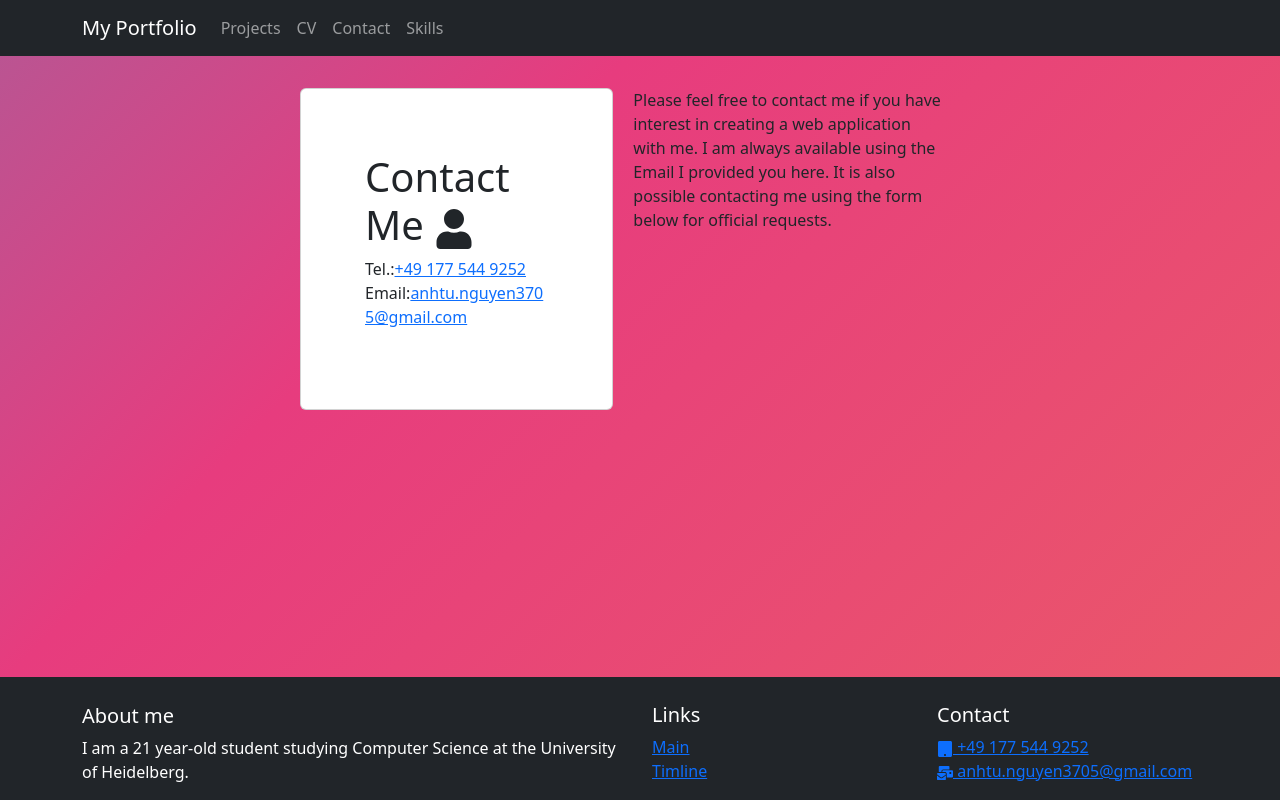
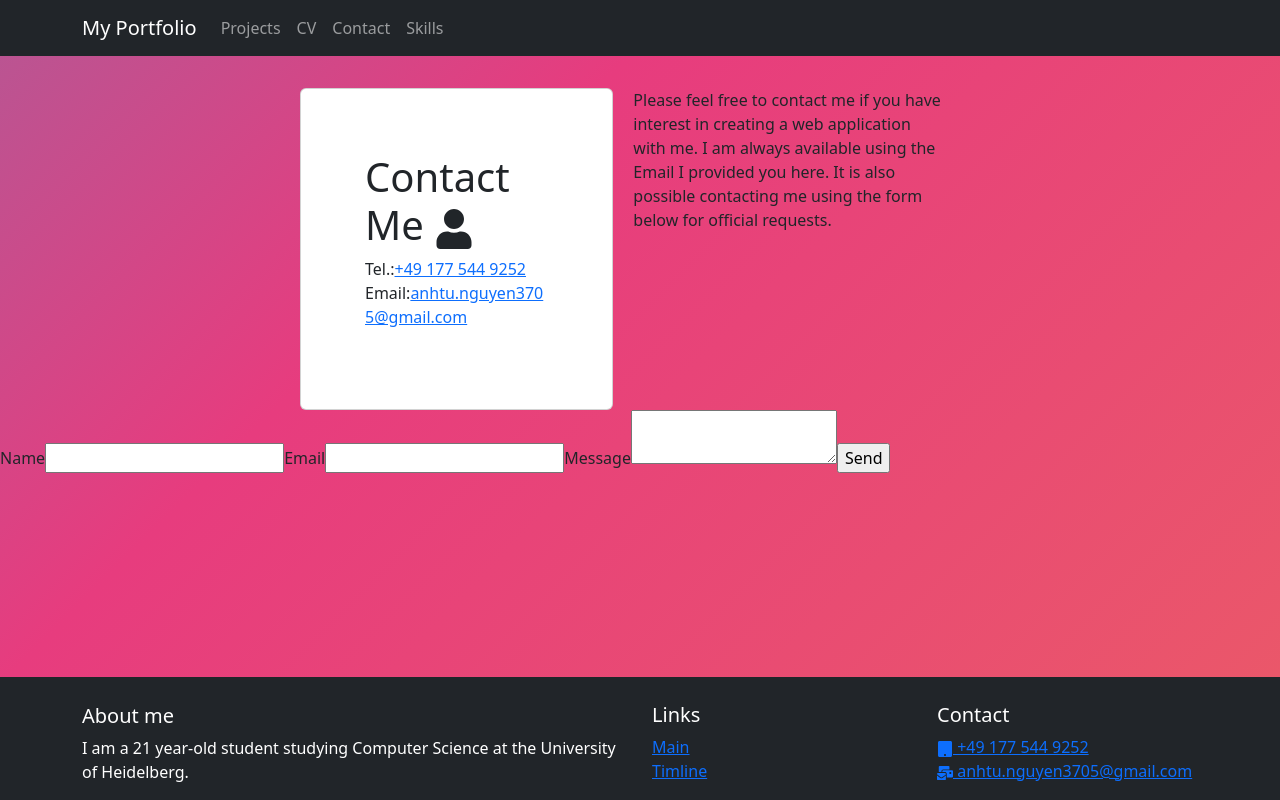
Before and after one commit to Tu2-prog/portfolio, a React (Create React App) app: page /contact_me in a window 1280 px wide. Built offline with nearby package versions, Linux system fonts and the light colour scheme.

Commit message:
add base for emailjs

```diff
--- a/package.json
+++ b/package.json
@@ -3,6 +3,7 @@
   "version": "0.1.0",
   "private": true,
   "dependencies": {
+    "@emailjs/browser": "^3.11.0",
     "@emotion/react": "^11.10.6",
     "@emotion/styled": "^11.10.6",
     "@fontsource/roboto": "^4.5.8",
--- a/src/views/Contact.js
+++ b/src/views/Contact.js
@@ -3,6 +3,7 @@
 import Footer from "./components/Footer";
 import { Card } from "react-bootstrap";
 import {FaUser} from 'react-icons/fa';
+import {ContactUs} from "./components/EmailForm"
 
 export const Contact = () => {
     return (
@@ -27,6 +28,7 @@
                 Please feel free to contact me if you have interest in creating a web application with me. I am always available using the Email I provided you here. It is also possible contacting me using the form below for official requests.
             </div>
             </div>
+            <ContactUs/>
         <Footer/>
         </>
     );
--- /dev/null
+++ b/src/views/components/EmailForm.js
@@ -0,0 +1,29 @@
+import React, { useRef } from 'react';
+import emailjs from '@emailjs/browser';
+
+export const ContactUs = () => {
+  const form = useRef();
+
+  const sendEmail = (e) => {
+    e.preventDefault();
+
+    emailjs.sendForm('YOUR_SERVICE_ID', 'YOUR_TEMPLATE_ID', form.current, 'YOUR_PUBLIC_KEY')
+      .then((result) => {
+          console.log(result.text);
+      }, (error) => {
+          console.log(error.text);
+      });
+  };
+
+  return (
+    <form ref={form} onSubmit={sendEmail}>
+      <label>Name</label>
+      <input type="text" name="user_name" />
+      <label>Email</label>
+      <input type="email" name="user_email" />
+      <label>Message</label>
+      <textarea name="message" />
+      <input type="submit" value="Send" />
+    </form>
+  );
+};
```
Also changed, not shown: 1 other file (tests, documents, lock files or other folders).
